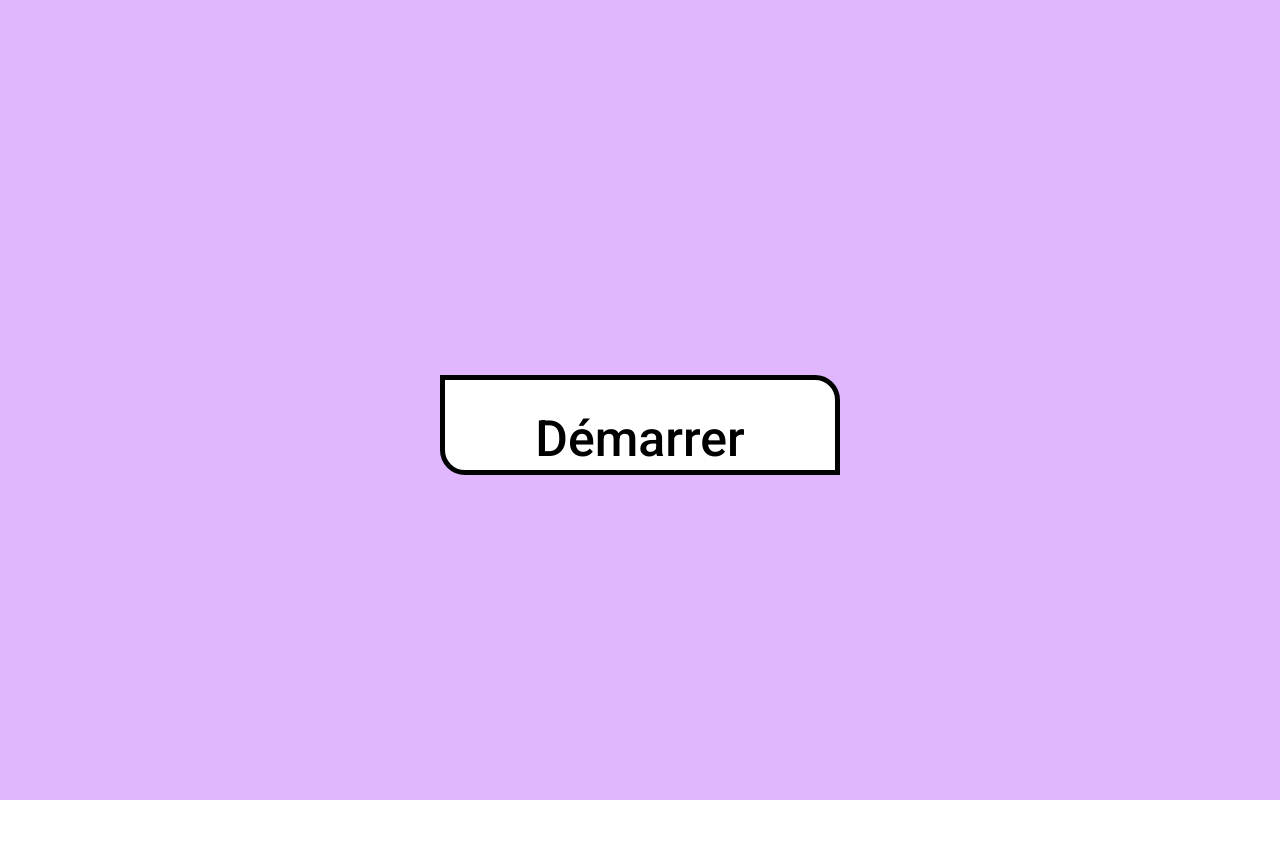
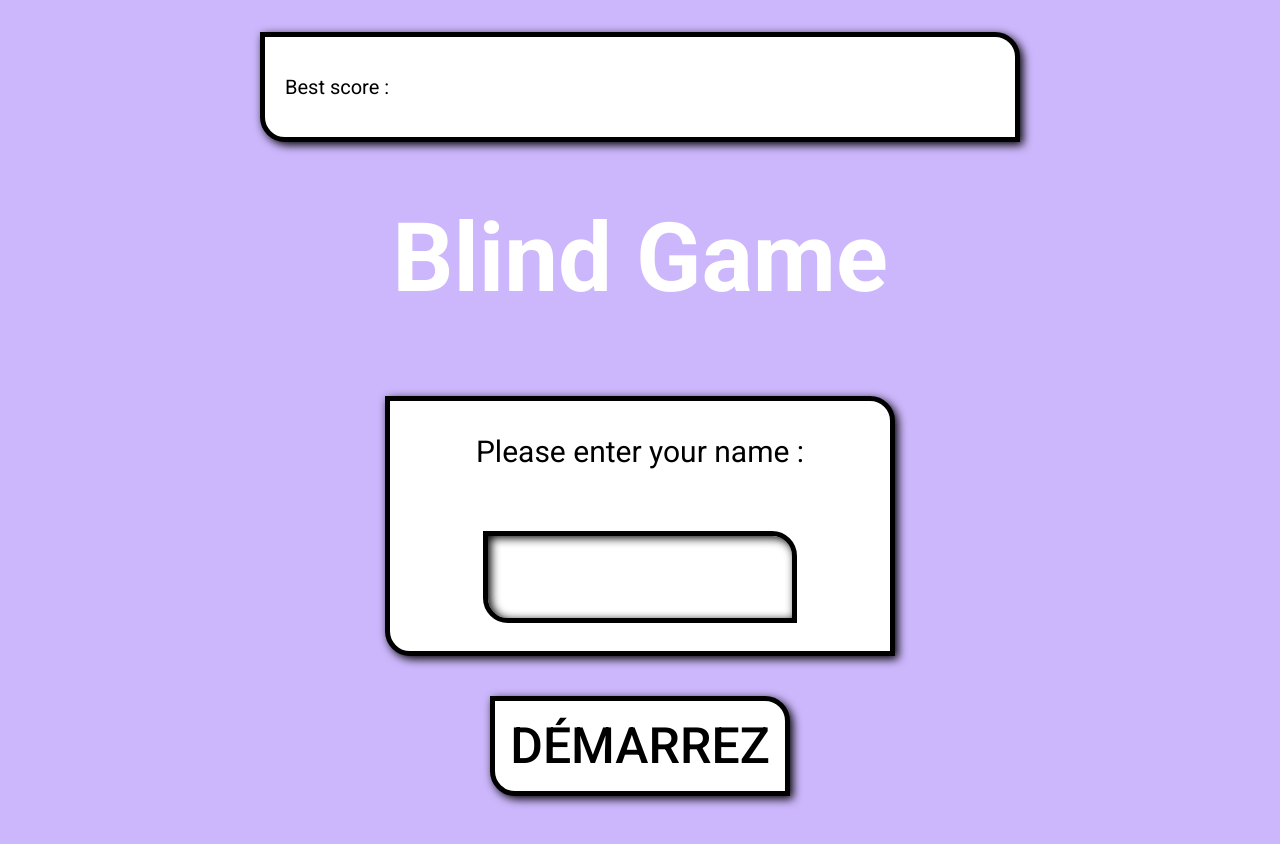
Before and after one commit to Zelie-C/tp_projet_commun_jeu, a React (Vite) app: page / in a window 1280 px wide. Shown: the top 844 px of the page. Before the commit the page ends 800 px from the top, so only its background shows below. Built offline with nearby package versions, Linux system fonts and the light colour scheme.

Commit message:
css accueil ok

```diff
--- a/src/App.tsx
+++ b/src/App.tsx
@@ -7,7 +7,7 @@ import Resultats from './routes/Resultats';
 const router = createBrowserRouter([
   {
     path: '/',
-    element: <Home />
+    element: <Accueil />
   },
   {
     path: '/home',
--- a/src/general.css
+++ b/src/general.css
@@ -1,37 +1,59 @@
 @import url('https://fonts.googleapis.com/css2?family=Roboto:wght@300;400;500;700;900&display=swap');
 
 body {
-    background-color: #E0B7FC;
+    background-color: #ccb7fc;
     font-family: 'Roboto', sans-serif;
+    font-size: 30px;
+}
+
+.container {
+    display: flex;
+    flex-direction: column;
+    align-items: center;
 }
 
 .best_score {
+    display: flex;
+    flex-direction: row;
+    align-items: center;
     width: 750px;
     height: 100px;
     background-color: white;
     color: black;
     border: 5px solid black;
     border-radius: 0 25px 0 25px;
+    box-shadow: 3px 3px 10px black;
 }
 
 .enter_name {
+    display: flex;
+    justify-content: space-around;
+    flex-direction: column;
+    align-items: center;
     width: 500px;
     height: 250px;
     background-color: white;
     color: black;
     border: 5px solid black;
     border-radius: 0 25px 0 25px;
-    font-size: 24px;
+    font-size: 30px;
+    margin: 20px;
+    box-shadow: 3px 3px 10px black;
 }
 
 .button_start {
-    width: 400px;
+    display: flex;
+    justify-content: center;
+    align-items: center;
+    width: 300px;
     height: 100px;
     background-color: white;
     color: black;
     border: 5px solid black;
     border-radius: 0 25px 0 25px;
     font-size: 50px;
+    margin: 20px;
+    box-shadow: 3px 3px 10px black;
 }
 
 .button_update {
@@ -46,14 +68,25 @@ body {
 p {
     font-size: 20px;
     color: black;
+    margin-left: 20px;
 }
 
 h1 {
-    font-size: 80px;
-    color: black;
+    color: white;
 }
 
 h2 {
     font-size: 60px;
     color: black;
 }
+
+input {
+    width: 300px;
+    height: 80px;
+    background-color: white;
+    font-size: 28px;
+    color: black;
+    border: 5px solid black;
+    border-radius: 0 25px 0 25px;
+    box-shadow: inset 3px 2px 10px black;
+}
--- a/src/routes/Accueil.tsx
+++ b/src/routes/Accueil.tsx
@@ -1,5 +1,6 @@
 import React, { useState } from "react";
 import { useNavigate } from "react-router-dom";
+import '../general.css'
 
 const Accueil = () => {
 
```
